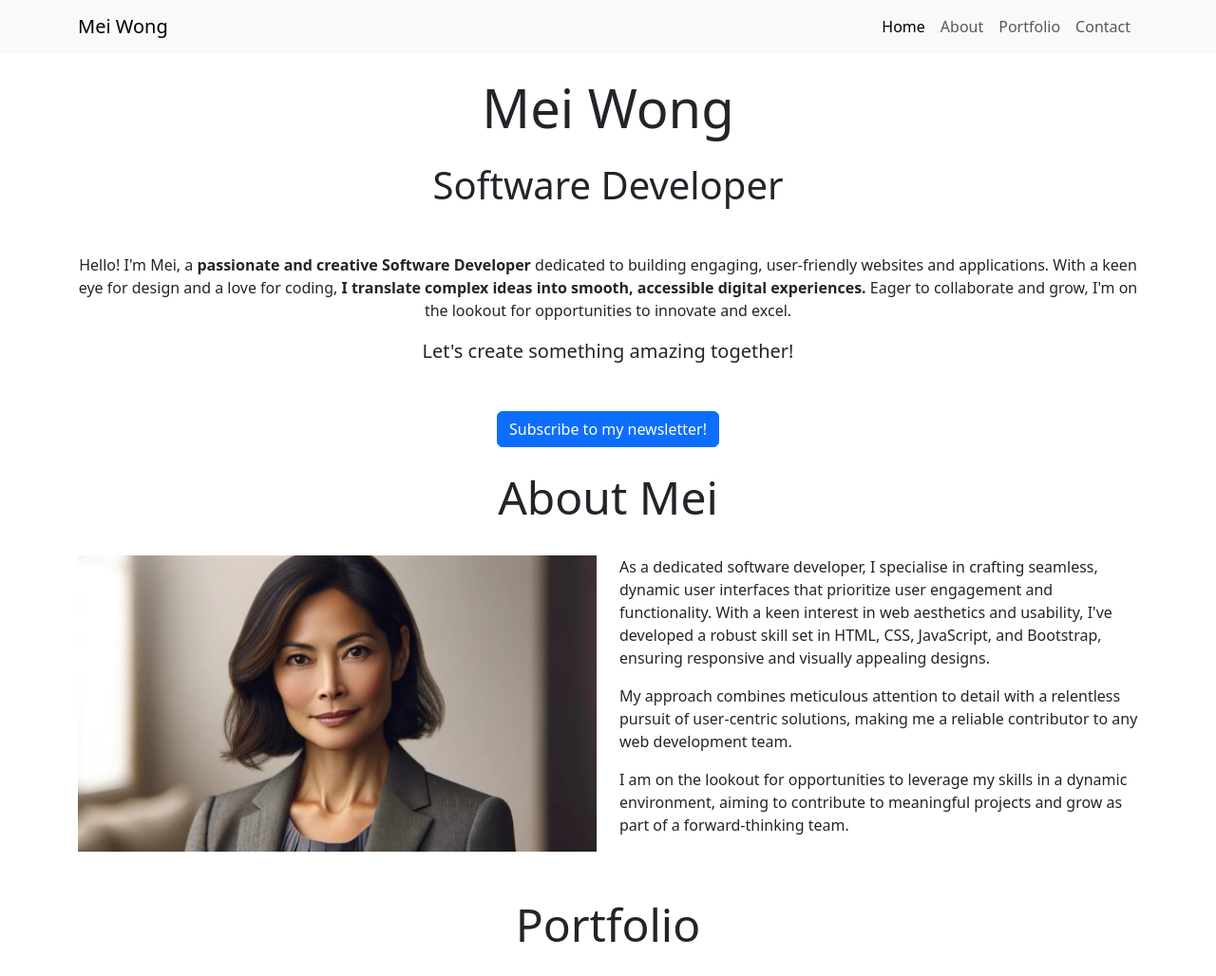
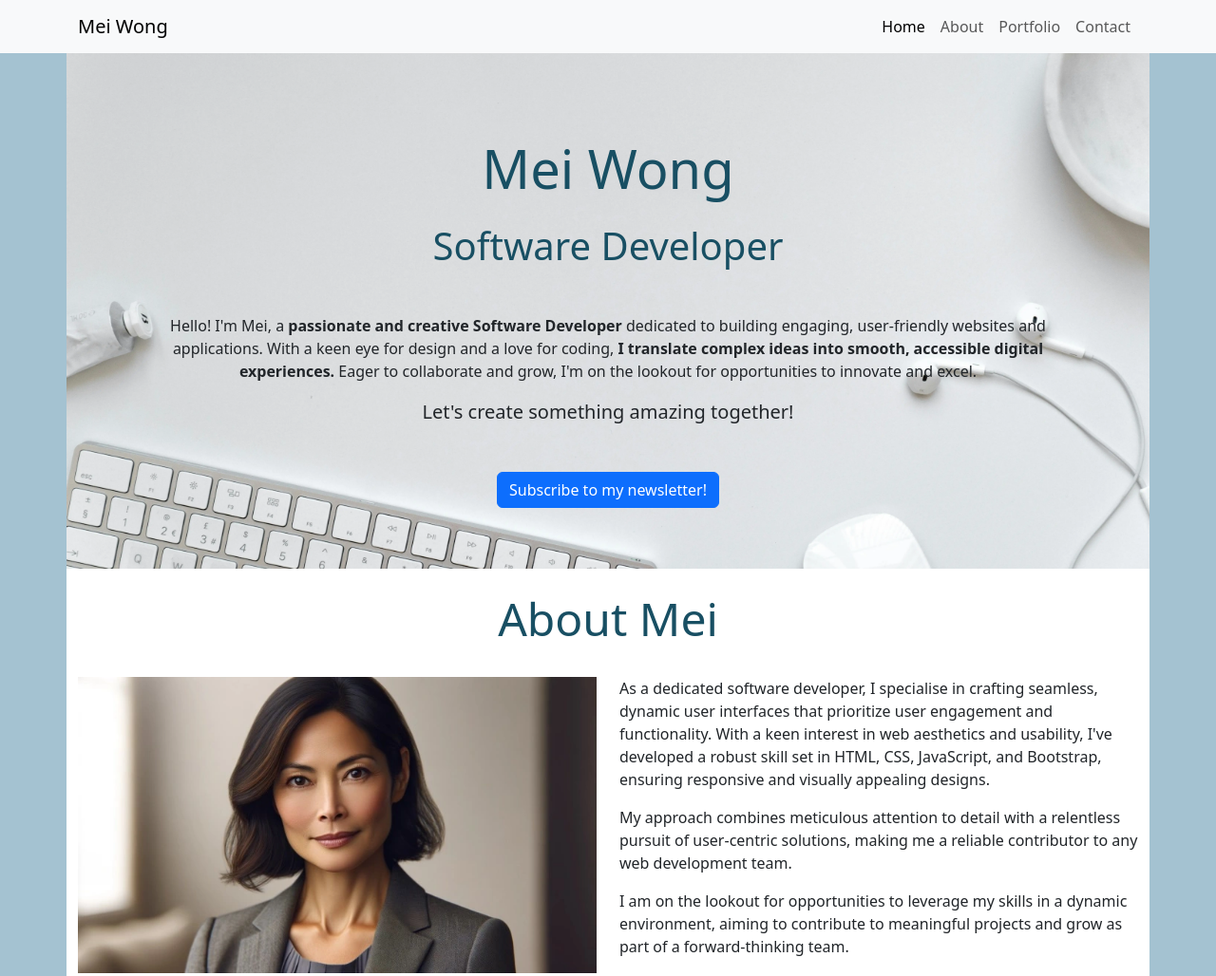
Before and after one commit to cjperk445/mei-wong-2, a plain HTML site: page index.html in a window 1280 px wide. Shown: the top 1028 px of the page at 95% size. Drawn offline with nearby package versions, Linux system fonts and the light colour scheme.

Commit message:
add first custom css styles

```diff
--- /dev/null
+++ b/assets/css/style.css
@@ -0,0 +1,41 @@
+/*
+    #a4c2d1; egg blue
+    #dbdcde; light grey
+    #1f7798; mid-blue
+    #184f63; dark-blue
+*/
+
+/* global styles */
+
+@import url('https://fonts.googleapis.com/css2?family=DM+Serif+Display:ital@0;1&family=Poppins&display=swap');
+
+body {
+    font-family: "Poppins" sans-serif;
+    background-color: #a4c2d1;
+}
+
+h1, h2 {
+    font-family: "DM Serif Display" serif;
+    color: #184f63;
+}
+
+#about {
+    background-color: white;
+}
+
+#portfolio {
+    background-color: #dbdcde;
+}
+
+#contact {
+    background-color: white;
+}
+
+#hero {
+    background-color: #dbdcde;
+    background-image: url(../images/background.webp);
+    background-size: cover;
+    background-position: 50% 70%;
+    padding: 5% 7%;
+    min-height: 500px;
+}
--- a/index.html
+++ b/index.html
@@ -8,6 +8,7 @@
     <!-- Bootstrap CSS Link -->
     <link href="https://cdn.jsdelivr.net/npm/bootstrap@5.3.3/dist/css/bootstrap.min.css" rel="stylesheet"
         integrity="sha384-QWTKZyjpPEjISv5WaRU9OFeRpok6YctnYmDr5pNlyT2bRjXh0JMhjY6hW+ALEwIH" crossorigin="anonymous">
+    <link rel="stylesheet" href="assets/css/style.css">
 </head>
 
 <body>
@@ -257,8 +258,8 @@
 
     <!-- Bootstrap JS Script-->
     <script src="https://cdn.jsdelivr.net/npm/bootstrap@5.3.3/dist/js/bootstrap.bundle.min.js"
-        integrity="sha384-YvpcrYf0tY3lHB60NNkmXc5s9fDVZLESaAA55NDzOxhy9GkcIdslK1eN7N6jIeHz"
-        crossorigin="anonymous"></script>
+        integrity="sha384-YvpcrYf0tY3lHB60NNkmXc5s9fDVZLESaAA55NDzOxhy9GkcIdslK1eN7N6jIeHz" crossorigin="anonymous">
+    </script>
 </body>
 
 </html>
```
Also changed, not shown: assets/images/background.webp (added).
